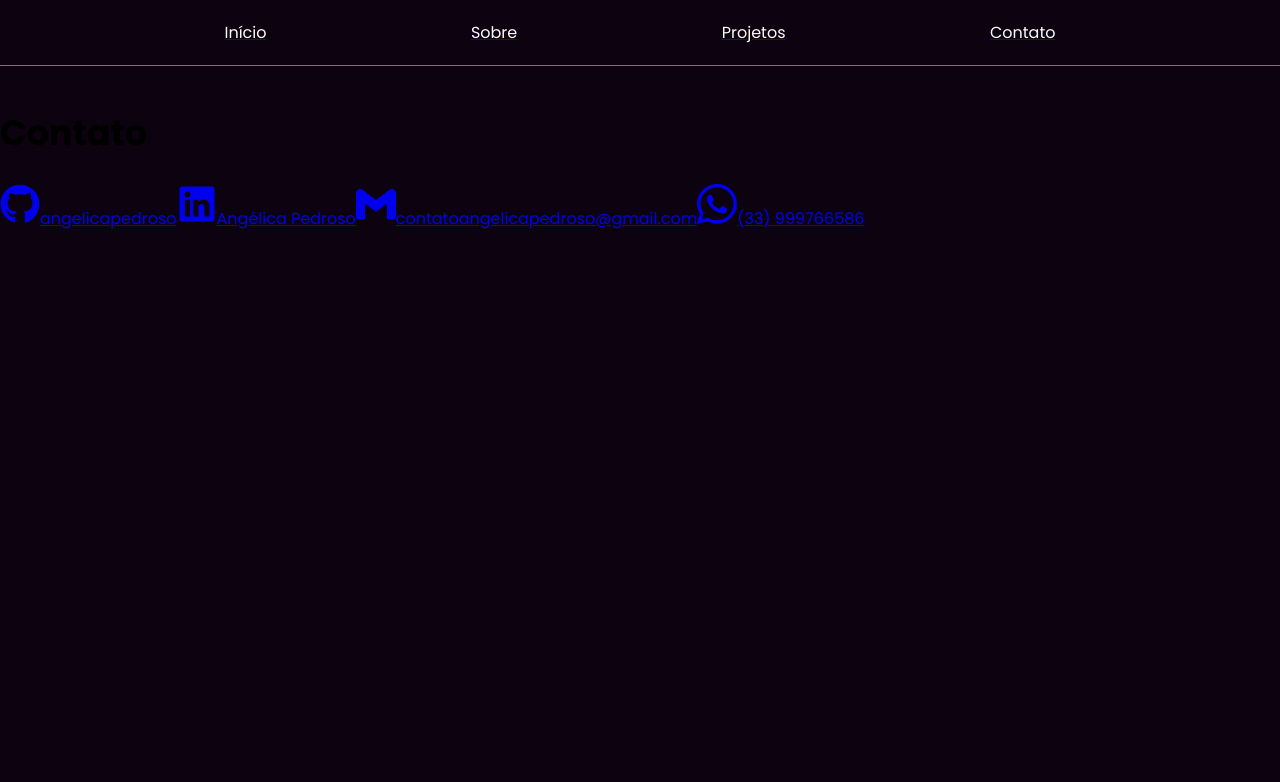
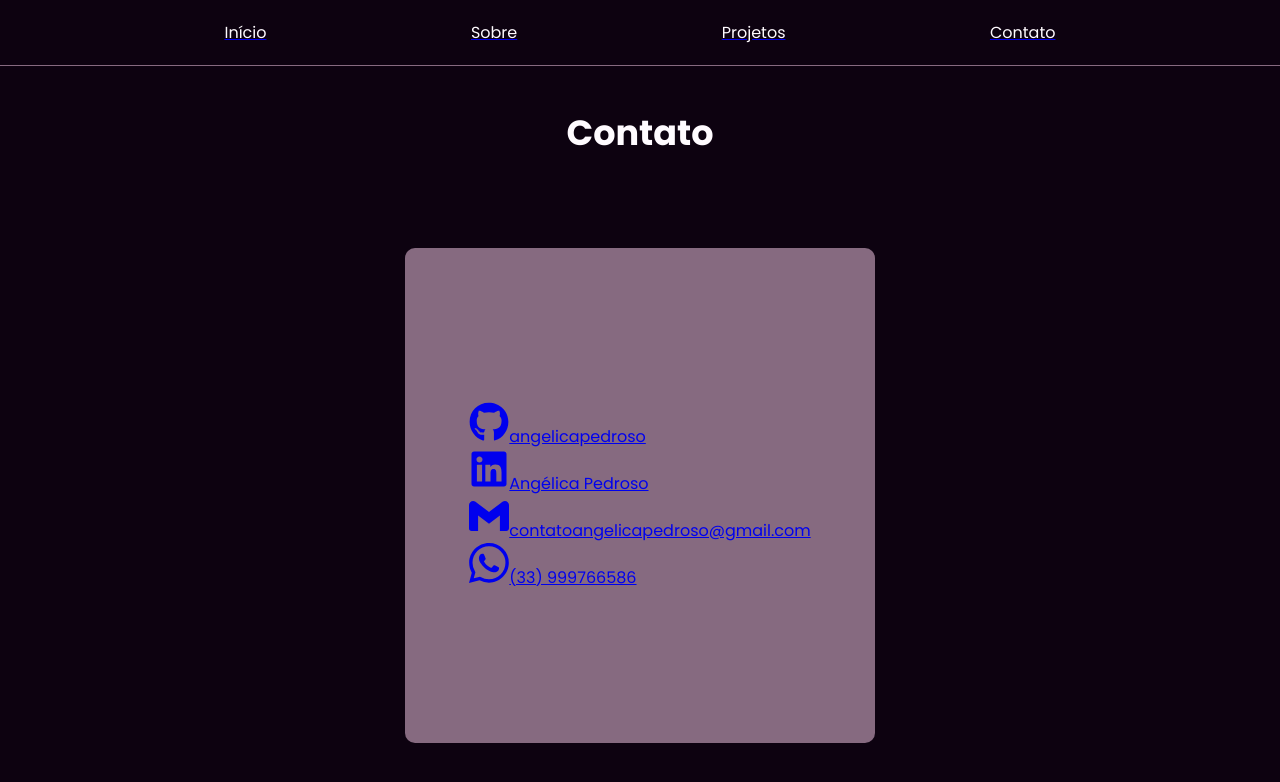
Before and after one commit to angelicapedroso/portfolio-pessoal, a React (Create React App) app in the folder portfolio/: page /contact in a window 1280 px wide. Shown: the top 782 px of the page. Built offline with nearby package versions, Linux system fonts and the light colour scheme.

Commit message:
feat: add css in contact page

```diff
--- a/portfolio/src/pages/Contact/index.js
+++ b/portfolio/src/pages/Contact/index.js
@@ -3,13 +3,15 @@ import Header from '../../components/Header';
 import { FaGithub, FaLinkedin } from 'react-icons/fa';
 import { SiGmail } from 'react-icons/si';
 import { BsWhatsapp } from 'react-icons/bs';
+import './styles.css';
 
 export default function Contact() {
   return (
     <div>
       <Header />
+      <div className="contact">
         <h1>Contato</h1>
-      <nav>
+        <nav className="contact_container">
           <a href='https://github.com/angelicapedroso'
             target="_blank"
             rel="noreferrer"
@@ -21,24 +23,25 @@ export default function Contact() {
             target="_blank"
             rel="noreferrer"
           >
-          <FaLinkedin style={ { fontSize: '40px' } }/>
+            <FaLinkedin style={ { fontSize: '40px' } } />
             Angélica Pedroso
           </a>
           <a href='mailto:contatoangelicapedroso@gmail.com'
             target="_blank"
             rel="noreferrer"
           >
-          <SiGmail style={ { fontSize: '40px' } }/>
+            <SiGmail style={ { fontSize: '40px' } } />
             contatoangelicapedroso@gmail.com
           </a>
           <a href='https://wa.me/message/P4Q2PCD52SGBP1'
             target="_blank"
             rel="noreferrer"
           >
-          <BsWhatsapp style={ { fontSize: '40px' } }/>
+            <BsWhatsapp style={ { fontSize: '40px' } } />
             (33) 999766586
           </a>
         </nav>
       </div>
+    </div>
   );
 }
--- a/portfolio/src/pages/Contact/styles.css
+++ b/portfolio/src/pages/Contact/styles.css
@@ -0,0 +1,20 @@
+.contact {
+  display: flex;
+  align-items: center;
+  flex-direction: column;
+  color: var(--quinary-color);
+}
+
+.contact_container {
+  display: flex;
+  flex-direction: column;
+  /* justify-content: space-around; */
+  color: var(--quinary-color);
+  border-radius: 10px;
+  /* box-shadow: 7px 7px 13px 0px var(--secondary-color); */
+  padding: 12% 5% 12% 5%;
+  margin: 5%;
+  background-color: var(--tertiary-color);
+}
+
+/* testar envolver os elementos em um div */
```
Lines whose indentation alone changed are shown as unchanged.
